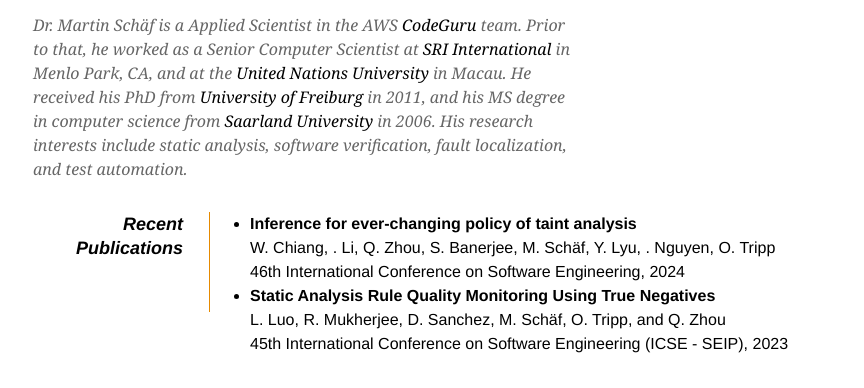
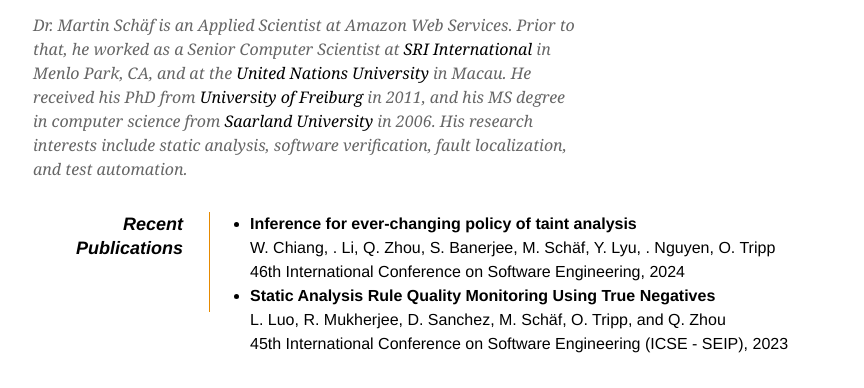
Before and after one commit to martinschaef/martinschaef.github.io, a plain HTML site: page index.html in a window 1280 px wide. Shown: the part 174-562 px from the top of the page, without its empty margins (207-1071 px from the left). Drawn offline with Linux system fonts and the light colour scheme.

Commit message:
remove code guru ref

```diff
--- a/index.html
+++ b/index.html
@@ -145,7 +145,7 @@
 
         <div id="objective">
             <p>
-                Dr. Martin Sch&auml;f is a Applied Scientist in the AWS  <a href="https://aws.amazon.com/codeguru" target="_blank">CodeGuru</a> team.
+                Dr. Martin Sch&auml;f is an Applied Scientist at Amazon Web Services.
                 Prior to that, he worked as a
                 Senior Computer Scientist at <a href="http://www.sri.com/" target="_blank">SRI International</a> in
                 Menlo Park, CA, and at
```
